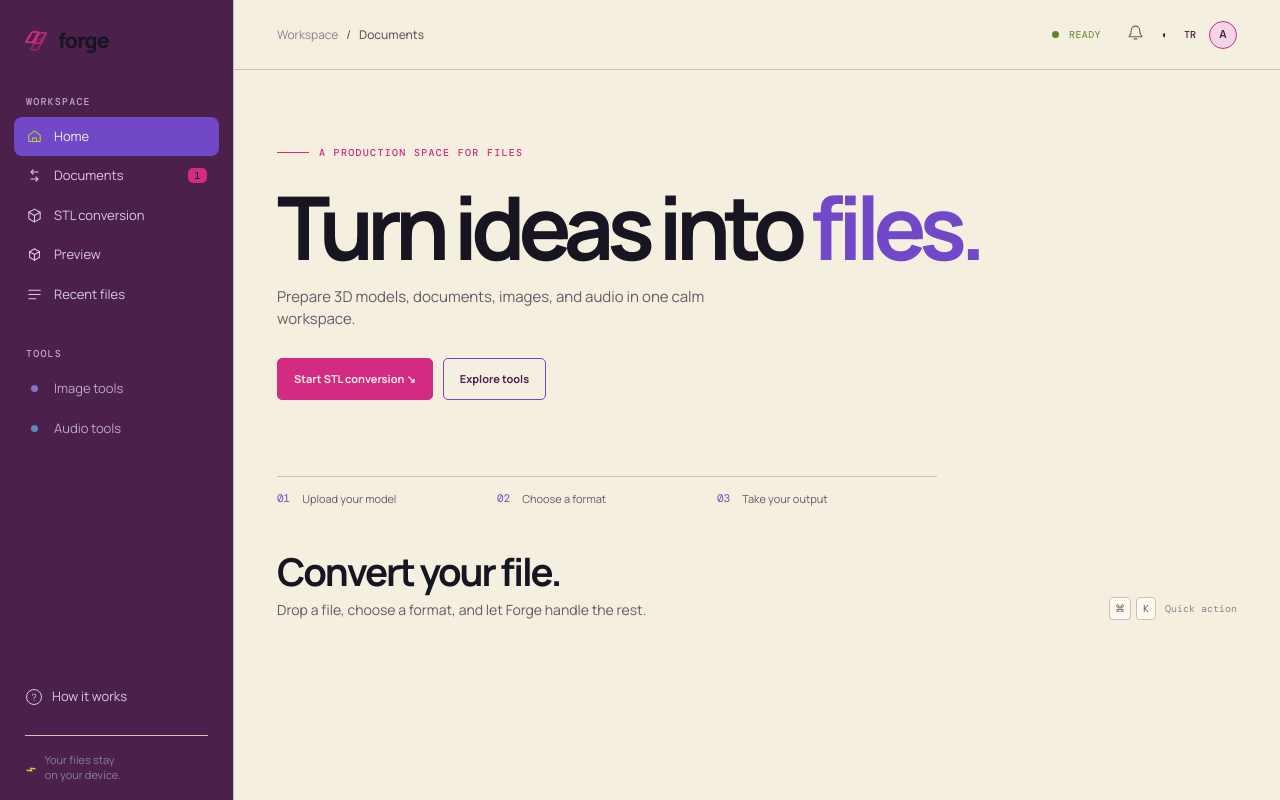
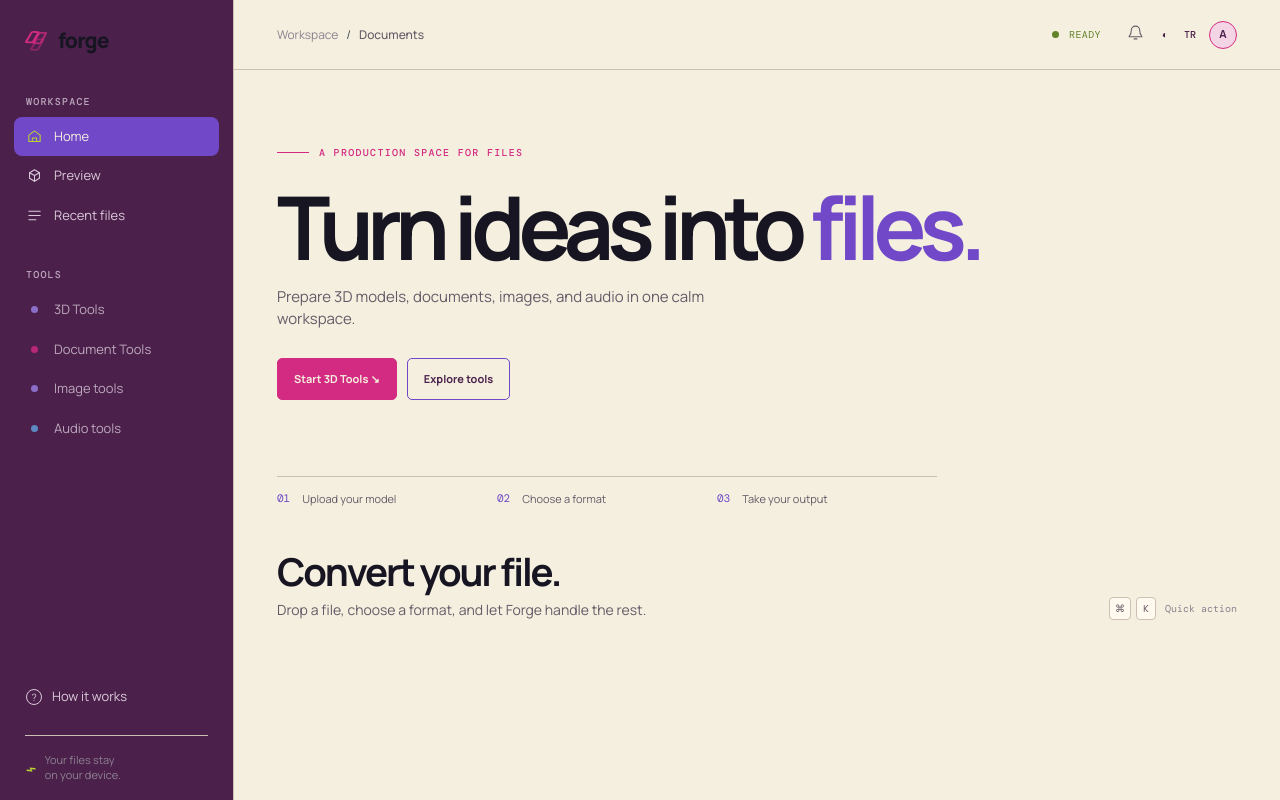
Before and after one commit to erenyuceexe/araclar, a plain HTML site: page index.html in a window 1280 px wide. Drawn offline with nearby package versions, Linux system fonts and the light colour scheme.

Commit message:
Group 3D and document tools
Co-authored-by: Copilot App <223556219+Copilot@users.noreply.github.com>

```diff
--- a/app.js
+++ b/app.js
@@ -12,7 +12,7 @@ const modelView = { model: null, angleX: -0.45, angleY: 0.65, zoom: 1, panX: 0,
 
 const copy = {
   tr: {
-    workspace: 'Çalışma alanı', home: 'Anasayfa', convert: 'Belgeler', stlConversion: 'STL conversion', preview: 'Önizle', recentFiles: 'Son dosyalar', tools: 'Araçlar',
+    workspace: 'Çalışma alanı', home: 'Anasayfa', convert: 'Belgeler', threeDTools: '3D Tools', documentTools: 'Document Tools', stlConversion: '3D Tools', preview: 'Önizle', recentFiles: 'Son dosyalar', tools: 'Araçlar',
     imageTools: 'Görsel araçları', audioTools: 'Ses araçları', soon: 'Yakında', howItWorks: 'Nasıl çalışır?',
     privacy: 'Dosyaların cihazında<br />kalır.', ready: 'Hazır', headline: 'Dosyanı dönüştür.',
     subheadline: 'Dosyanı bırak, formatını seç, devamını Forge halletsin.', quickAction: 'Hızlı işlem',
@@ -28,14 +28,14 @@ const copy = {
     cleared: 'Son işlemler temizlendi.', help: 'Dosyanı yükle, hedef formatı seç ve dönüştürmeye başla.',
     converting: 'Dönüştürülüyor…', conversionError: 'Dönüştürme başarısız oldu: ',
     homeKicker: 'DOSYALAR İÇİN ÜRETİM ALANI', homeHeadline: 'Fikrini <em>dosyaya</em><br />dönüştür.', homeDescription: '3D modelleri, belgeleri, görselleri ve sesleri tek bir sakin çalışma alanında hazırla.',
-    startStl: "STL conversion'a başla ↘", exploreTools: 'Araçları keşfet', homeStep1: 'Modelini yükle', homeStep2: 'Formatını seç', homeStep3: 'Çıktını al',
+    startStl: "3D Tools'a başla ↘", exploreTools: 'Araçları keşfet', homeStep1: 'Modelini yükle', homeStep2: 'Formatını seç', homeStep3: 'Çıktını al',
     imageTitle: 'Görsel araçları', imageDescription: 'Görseli yeniden boyutlandır veya tarayıcıda başka bir formata aktar.',
     audioTitle: 'Ses araçları', audioDescription: 'Ses dosyasını WAV olarak dışa aktar ve temel teknik bilgisini gör.',
     chooseImage: 'Görsel seç', chooseAudio: 'Ses seç', width: 'Genişlik', imageFormat: 'Çıktı formatı',
     exportImage: 'Görseli dışa aktar', exportAudio: 'WAV olarak dışa aktar', audioReady: 'Ses dosyası hazır',
   },
   en: {
-    workspace: 'Workspace', home: 'Home', convert: 'Documents', stlConversion: 'STL conversion', preview: 'Preview', recentFiles: 'Recent files', tools: 'Tools',
+    workspace: 'Workspace', home: 'Home', convert: 'Documents', threeDTools: '3D Tools', documentTools: 'Document Tools', stlConversion: '3D Tools', preview: 'Preview', recentFiles: 'Recent files', tools: 'Tools',
     imageTools: 'Image tools', audioTools: 'Audio tools', soon: 'Soon', howItWorks: 'How it works',
     privacy: 'Your files stay<br />on your device.', ready: 'Ready', headline: 'Convert your file.',
     subheadline: 'Drop a file, choose a format, and let Forge handle the rest.', quickAction: 'Quick action',
@@ -50,7 +50,7 @@ const copy = {
     upcoming: (name) => `${name} view is coming soon.`, resetDone: 'Scene view reset.', cleared: 'Recent activity cleared.',
     help: 'Upload a file, choose the target format, and start the conversion.', converting: 'Converting…', conversionError: 'Conversion failed: ',
     homeKicker: 'A PRODUCTION SPACE FOR FILES', homeHeadline: 'Turn ideas into <em>files.</em>', homeDescription: 'Prepare 3D models, documents, images, and audio in one calm workspace.',
-    startStl: 'Start STL conversion ↘', exploreTools: 'Explore tools', homeStep1: 'Upload your model', homeStep2: 'Choose a format', homeStep3: 'Take your output',
+    startStl: 'Start 3D Tools ↘', exploreTools: 'Explore tools', homeStep1: 'Upload your model', homeStep2: 'Choose a format', homeStep3: 'Take your output',
     imageTitle: 'Image tools', imageDescription: 'Resize an image or export it to another format in your browser.',
     audioTitle: 'Audio tools', audioDescription: 'Export an audio file as WAV and inspect basic technical metadata.',
     chooseImage: 'Choose image', chooseAudio: 'Choose audio', width: 'Width', imageFormat: 'Output format',
@@ -94,6 +94,7 @@ function setMode(mode, keepFile = false) {
     tab.setAttribute('aria-selected', active);
   });
   const is3d = mode === '3d';
+  document.querySelector('.preview-section').classList.toggle('hidden', !is3d);
   $('#formatHint').textContent = is3d ? 'STL · OBJ' : 'PDF · DOCX · TXT · MD';
   $('#dropTitle').textContent = is3d ? t('drop3d') : t('dropDoc');
   fileInput.accept = is3d ? '.stl,.obj' : '.pdf,.docx,.txt,.md';
@@ -346,12 +347,12 @@ convertButton.addEventListener('click', async () => {
 document.querySelectorAll('.mode-tab').forEach((tab) => tab.addEventListener('click', () => setMode(tab.dataset.mode)));
 document.querySelectorAll('.nav-item[data-view]').forEach((item) => item.addEventListener('click', () => {
   document.querySelectorAll('.nav-item[data-view]').forEach((nav) => nav.classList.remove('active')); item.classList.add('active');
-  const key = item.dataset.view === 'home' ? 'home' : item.dataset.view === 'stl' ? 'stlConversion' : item.dataset.view === 'preview' ? 'preview' : item.dataset.view === 'recent' ? 'recentFiles' : item.dataset.view === 'convert' ? 'convert' : null;
+  const key = item.dataset.view === 'home' ? 'home' : item.dataset.view === '3d-tools' ? 'threeDTools' : item.dataset.view === 'documents' ? 'documentTools' : item.dataset.view === 'preview' ? 'preview' : item.dataset.view === 'recent' ? 'recentFiles' : null;
   $('#breadcrumbCurrent').textContent = key ? t(key) : item.querySelector('span:not(.nav-badge):not(.tool-dot):not(.soon)')?.textContent;
   if (item.dataset.view === 'home') showMainView('home');
   else if (item.dataset.view === 'image' || item.dataset.view === 'audio') { showMainView('utility'); openUtility(item.dataset.view); }
-  else if (item.dataset.view === 'stl') { showMainView('workspace'); setMode('3d'); }
-  else if (item.dataset.view === 'convert') { showMainView('workspace'); setMode('doc'); }
+  else if (item.dataset.view === '3d-tools') { showMainView('workspace'); setMode('3d'); }
+  else if (item.dataset.view === 'documents') { showMainView('workspace'); setMode('doc'); }
   else if (item.dataset.view === 'preview') { showMainView('workspace'); setMode('3d', true); }
   else if (item.dataset.view !== 'convert') showToast(t('upcoming', $('#breadcrumbCurrent').textContent));
 }));
--- a/index.html
+++ b/index.html
@@ -28,15 +28,6 @@
             <svg viewBox="0 0 24 24" aria-hidden="true"><path d="m4 10 8-6 8 6v9H4z"/><path d="M9 19v-5h6v5"/></svg>
             <span data-i18n="home">Home</span>
           </button>
-          <button class="nav-item" data-view="convert">
-            <svg viewBox="0 0 24 24" aria-hidden="true"><path d="M7 7h10M7 7l3-3M7 7l3 3M17 17H7m10 0-3-3m3 3-3 3"/></svg>
-            <span data-i18n="convert">Convert</span>
-            <span class="nav-badge">1</span>
-          </button>
-          <button class="nav-item" data-view="stl">
-            <svg viewBox="0 0 24 24" aria-hidden="true"><path d="m12 3 8 4.5v9L12 21l-8-4.5v-9L12 3Z"/><path d="m4 7.5 8 4.5 8-4.5M12 12v9"/></svg>
-            <span data-i18n="stlConversion">STL conversion</span>
-          </button>
           <button class="nav-item" data-view="preview">
             <svg viewBox="0 0 24 24" aria-hidden="true"><path d="m12 4 7 4v8l-7 4-7-4V8l7-4Z"/><path d="m5 8 7 4 7-4M12 12v8"/></svg>
             <span data-i18n="preview">Preview</span>
@@ -49,6 +40,8 @@
 
         <div class="sidebar-group tools-group">
           <p class="sidebar-label" data-i18n="tools">Tools</p>
+          <button class="nav-item muted" data-view="3d-tools"><span class="tool-dot dot-purple"></span><span data-i18n="threeDTools">3D Tools</span></button>
+          <button class="nav-item muted" data-view="documents"><span class="tool-dot dot-pink"></span><span data-i18n="documentTools">Document Tools</span></button>
           <button class="nav-item muted" data-view="image"><span class="tool-dot dot-purple"></span><span data-i18n="imageTools">Image tools</span></button>
           <button class="nav-item muted" data-view="audio"><span class="tool-dot dot-blue"></span><span data-i18n="audioTools">Audio tools</span></button>
         </div>
@@ -74,7 +67,7 @@
             <div class="home-kicker"><span class="home-rule"></span><span data-i18n="homeKicker">DOSYALAR İÇİN ÜRETİM ALANI</span></div>
             <h1 data-i18n="homeHeadline">Fikrini <em>dosyaya</em><br />dönüştür.</h1>
             <p data-i18n="homeDescription">3D modelleri, belgeleri, görselleri ve sesleri tek bir sakin çalışma alanında hazırla.</p>
-            <div class="home-actions"><button class="home-primary" data-home-action="stl" data-i18n="startStl">STL conversion'a başla ↘</button><button class="home-secondary" data-home-action="convert" data-i18n="exploreTools">Araçları keşfet</button></div>
+            <div class="home-actions"><button class="home-primary" data-home-action="3d-tools" data-i18n="startStl">3D Tools'a başla ↘</button><button class="home-secondary" data-home-action="documents" data-i18n="exploreTools">Araçları keşfet</button></div>
             <div class="home-steps"><div><strong>01</strong><span data-i18n="homeStep1">Modelini yükle</span></div><div><strong>02</strong><span data-i18n="homeStep2">Formatını seç</span></div><div><strong>03</strong><span data-i18n="homeStep3">Çıktını al</span></div></div>
           </section>
           <section class="intro">
--- a/styles.css
+++ b/styles.css
@@ -48,7 +48,7 @@ button:focus-visible, select:focus-visible, [tabindex]:focus-visible { outline:
 .tools-group { margin-top: 3px; }
 .nav-item.muted { color: #bda8be; }
 .tool-dot { width: 7px; height: 7px; border-radius: 50%; margin: 0 5px; opacity: .8; }
-.dot-purple { background: #9b82e6; }.dot-blue { background: #61a4df; }
+.dot-purple { background: #9b82e6; }.dot-pink { background: var(--fuchsia); }.dot-blue { background: #61a4df; }
 .soon { margin-left: auto; color: #58616c; font: 10px 'DM Mono', monospace; }
 .sidebar-footer { margin-top: auto; }
 .help-link { border: 0; background: none; color: #dbcada; padding: 10px 12px; display: flex; align-items: center; gap: 10px; width: 100%; text-align: left; }
```
